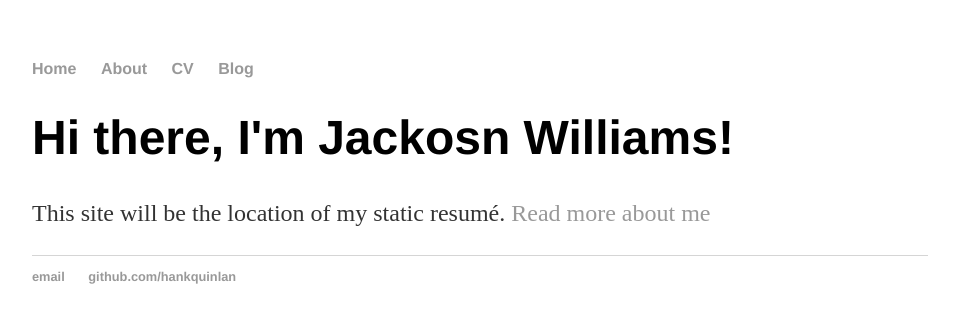
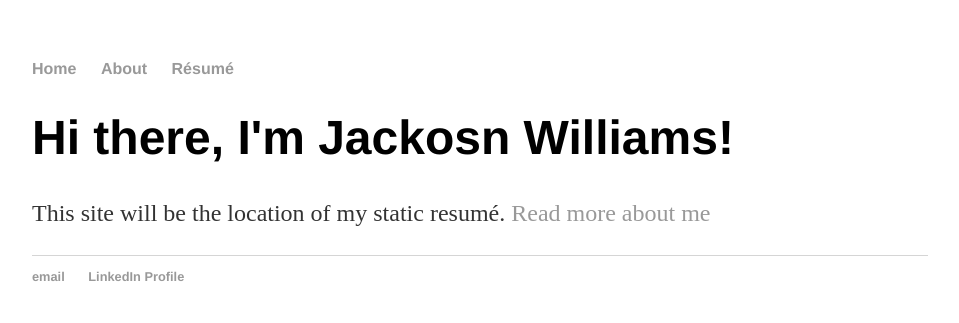
Before and after one commit to jacksoncwilliams/jackson-erin, a Jekyll site: the page built from index.html, in a window 1280 px wide. Shown: the top 323 px of the page, without its empty margins (160-1119 px from the left). Built offline with Jekyll 4.4.1, drawn with Linux system fonts in a browser that asks for light colours.

Commit message:
Update default.html

```diff
--- a/_layouts/default.html
+++ b/_layouts/default.html
@@ -10,8 +10,7 @@
 	    		<ul>
 	        		<li><a href="/">Home</a></li>
 		        	<li><a href="/about">About</a></li>
-	        		<li><a href="/cv">CV</a></li>
-	        		<li><a href="/blog">Blog</a></li>
+	        		<li><a href="/résumé">Résumé</a></li>
 	    		</ul>
 			</nav>
 			<div class="container">
@@ -21,8 +20,8 @@
 			</div><!-- /.container -->
 			<footer>
 	    		<ul>
-	        		<li><a href="mailto:hankquinlanhub@gmail.com">email</a></li>
-	        		<li><a href="https://github.com/hankquinlan">github.com/hankquinlan</a></li>
+	        		<li><a href="mailto:jcw1395@gmail.com">email</a></li>
+	        		<li><a href="https://linkedin.com/in/jacksoncwilliams">LinkedIn Profile</a></li>
 				</ul>
 			</footer>
 		</body>
```
